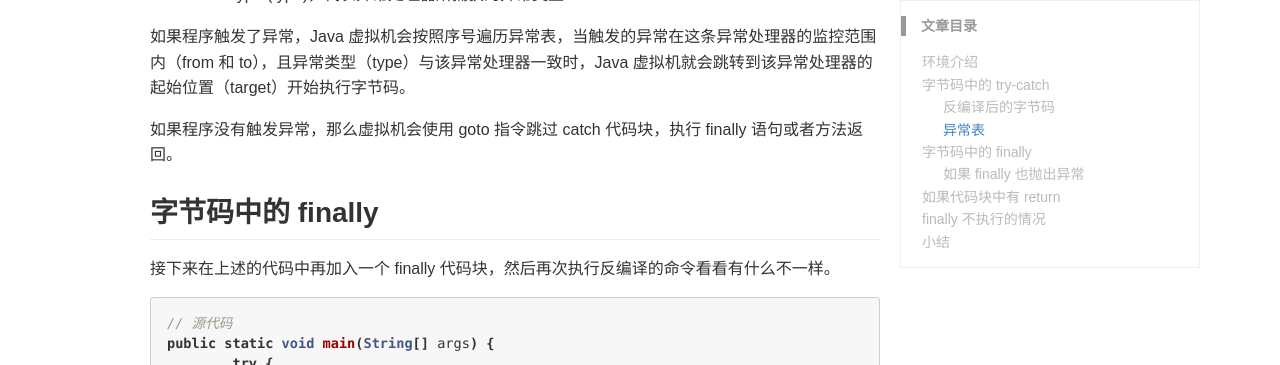
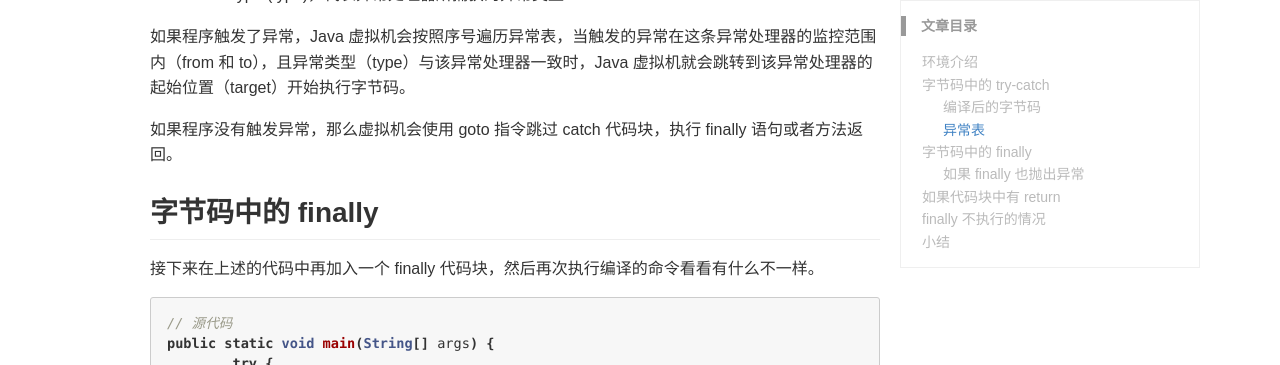
Before and after one commit to Planeswalker23/Planeswalker23.github.io, a Jekyll site: the page built from _posts/jvm/2020-05-24-exception-table-try-catch-finally.md, in a window 1280 px wide and 900 px high, scrolled down 2878 px. Shown: the top 365 px of the window. Built offline with Jekyll 4.4.1, drawn with Linux system fonts in a browser that asks for light colours; comment, search, counter and statistics services are not loaded; some of the changed text lies outside the part shown.

Commit message:
trycatchfinally

````diff
--- a/_posts/jvm/2020-05-24-exception-table-try-catch-finally.md
+++ b/_posts/jvm/2020-05-24-exception-table-try-catch-finally.md
@@ -20,7 +20,7 @@ keywords: JVM, 异常表, try-catch-finally
 ## 字节码中的 try-catch
 `Talk is cheap, show you my code!`
 
-### 反编译后的字节码
+### 编译后的字节码
 首先我编写了第一段测试代码，这里有一个 try-catch 代码块，每个代码块中都有一行输出，在 catch 代码块中捕获的是 Exception 异常。
 ```java
  public static void main(String[] args) {
@@ -32,7 +32,7 @@ keywords: JVM, 异常表, try-catch-finally
     }
 ```
 
-然后在命令行中先定位到这个类的字节码文件目录中，执行主方法后敲下`javap -c 类名`进行反编译，或者直接在编译器中选择`Build Project`，然后打开 jclasslib 工具就可以看到这个类的字节码。
+然后在命令行中先定位到这个类的字节码文件目录中，执行主方法后敲下`javap -c 类名`进行编译，或者直接在编译器中选择`Build Project`，然后打开 jclasslib 工具就可以看到这个类的字节码。
 
 我选择了第二个方法，主方法的字节码如下图：
 
@@ -73,7 +73,7 @@ Exception table:
 如果程序没有触发异常，那么虚拟机会使用 goto 指令跳过 catch 代码块，执行 finally 语句或者方法返回。
 
 ## 字节码中的 finally
-接下来在上述的代码中再加入一个 finally 代码块，然后再次执行反编译的命令看看有什么不一样。
+接下来在上述的代码中再加入一个 finally 代码块，然后再次执行编译的命令看看有什么不一样。
 
 ```java
 // 源代码
````
